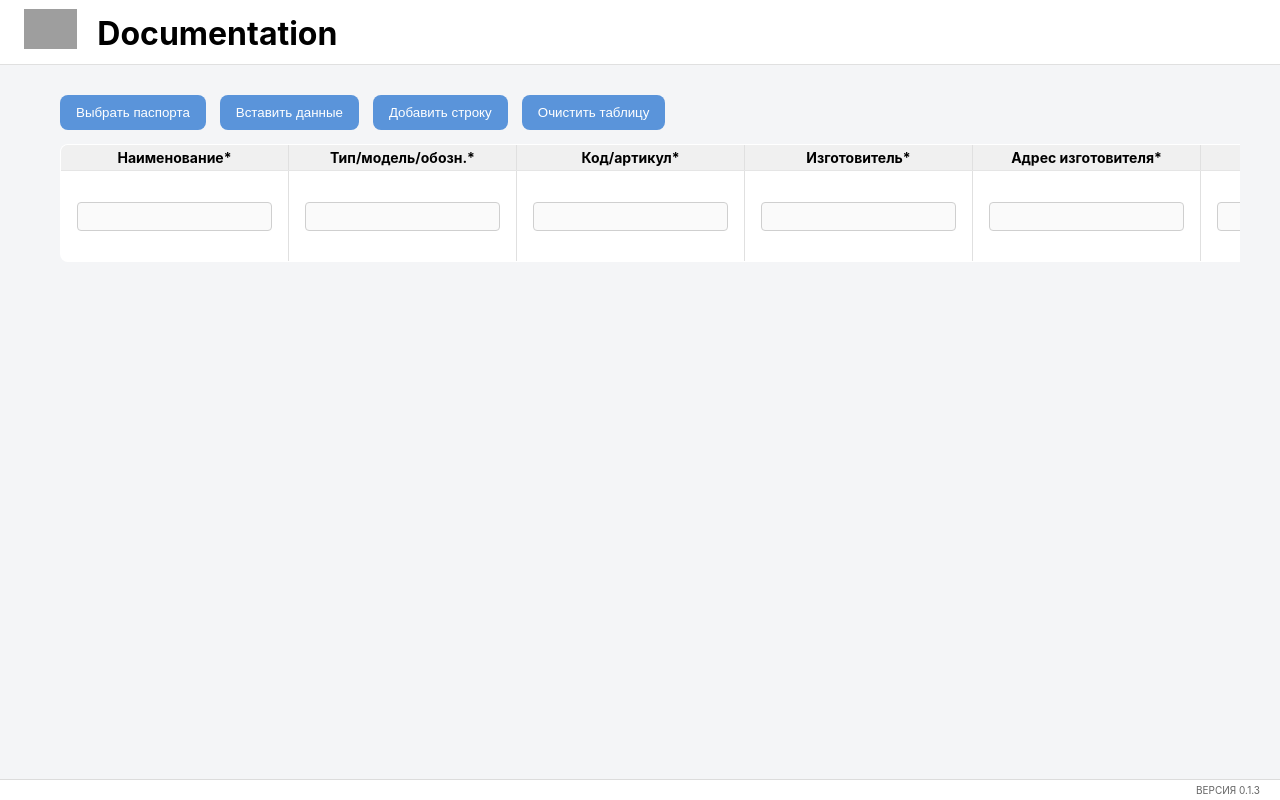
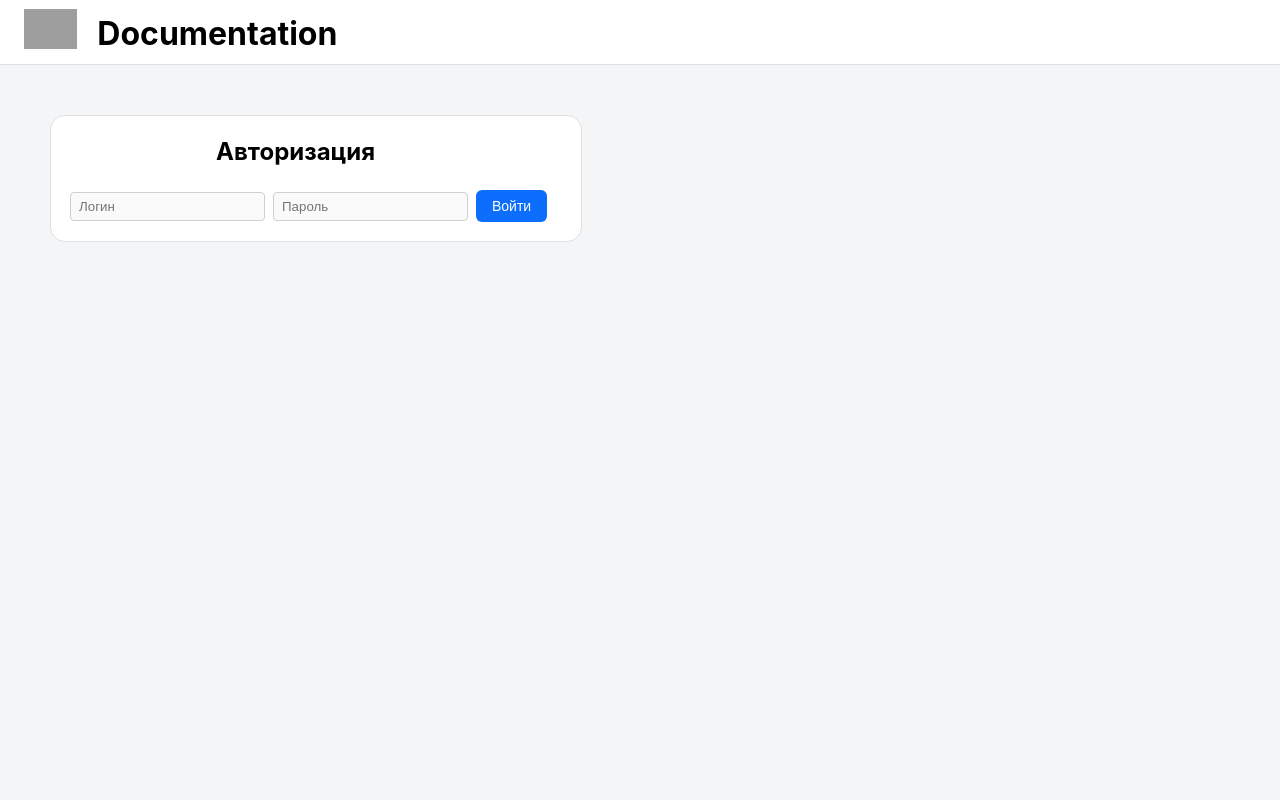
Before and after one commit to OvsyankinVI/dks-ppg-frontend, a React (Create React App) app: page / in a window 1280 px wide. Built offline with nearby package versions, Linux system fonts and the light colour scheme; grey boxes are pictures that could not be loaded.

Commit message:
Вернул и доработал авторизацию

```diff
--- a/src/App.jsx
+++ b/src/App.jsx
@@ -1,8 +1,40 @@
-import React from "react";
+import React, { useEffect, useState } from "react";
 import PassportTable from "./components/PassportTable";
 import logo from "./assets/logo.png";
+import Login from './components/Login';
 
 function App() {
+  const [role, setRole] = useState(() => {
+    return localStorage.getItem('role') || null;
+  });
+
+  // Проверяем, есть ли токен при загрузке
+  useEffect(() => {
+    const token = localStorage.getItem('token');
+    const storedRole = localStorage.getItem('role');
+
+    if (!token && !storedRole) {
+      // Нет токена — показываем форму
+      return;
+    }
+
+    // Если есть токен, но нет роли — обновляем роль
+    if (token && !storedRole) {
+      // Здесь можно сделать запрос на сервер для получения роли,
+      // но пока просто используем роль из localStorage
+    }
+
+    setRole(storedRole);
+  }, []);
+
+  const handleLogin = (newRole) => {
+    setRole(newRole);
+  };
+
+  if (!localStorage.getItem('token')) {
+    return <Login onLogin={handleLogin} />;
+  }
+
   return (
     <div className="app-wrapper">
       <header className="header">
@@ -11,20 +43,10 @@ function App() {
             <img src={logo} alt="Логотип" height="40" />
           </div>
           <h2 className="page-title">Documentation</h2>
-
         </div>
-
-        {/* <div className="header-right">
-          <nav className="nav">
-              <a>Паспортная система</a>
-              <a>Documents</a>
-              <a>Pages</a>
-            </nav>
-        </div> */}
       </header>
 
       <main className="content">
-
         <PassportTable />
       </main>
 
--- a/src/api/api.js
+++ b/src/api/api.js
@@ -1,7 +1,7 @@
 import axios from 'axios';
 
 const API = axios.create({
-  baseURL: process.env.REACT_APP_API_URL || 'http://localhost:5000'
+  baseURL: 'https://dks-ppg-backend.onrender.com' || 'http://localhost:5001'
 });
 
 // interceptor добавляет Authorization если есть token
--- a/src/components/Login.jsx
+++ b/src/components/Login.jsx
@@ -1,5 +1,7 @@
 import React, { useState } from 'react';
 import API from '../api/api';
+import logo from "../assets/logo.png";
+
 
 export default function Login({ onLogin }) {
   const [username,setUsername] = useState('');
@@ -17,11 +19,21 @@ export default function Login({ onLogin }) {
   };
 
   return (
-    <div>
-      <h2>Авторизация</h2>
-      <input placeholder="Логин" value={username} onChange={e=>setUsername(e.target.value)} />
-      <input placeholder="Пароль" type="password" value={password} onChange={e=>setPassword(e.target.value)} />
-      <button onClick={submit}>Войти</button>
+     <div>
+      <header className="header">
+            <div className="header-left">
+              <div className="logo">
+                <img src={logo} alt="Логотип" height="40" />
+              </div>
+              <h2 className="page-title">Documentation</h2>
+            </div>
+      </header>
+      <div className="auth">
+        <h2 className='auth-h2'>Авторизация</h2>
+        <input placeholder="Логин" value={username} onChange={e=>setUsername(e.target.value)} />
+        <input placeholder="Пароль" type="password" value={password} onChange={e=>setPassword(e.target.value)} />
+        <button className='btn-primary' onClick={submit}>Войти</button>
+      </div>
     </div>
   );
 }
--- a/src/index.css
+++ b/src/index.css
@@ -96,7 +96,6 @@ body {
   }
 
 header {
-  background-color: #d2d2d2;
   background-color: #d2d2d2;
   height: 100px;
   display: flex;          /* включаем Flexbox */
@@ -253,3 +252,18 @@ input:focus, textarea:focus {
   font-size: 10px;
   color: #666;
 }
+
+.auth {
+  background: white;
+  border: 1px solid #e0e0e0;
+  width: 500px;
+  border-radius: 15px;
+  padding: 15px;
+  padding-top: 1px;
+  margin-top: 50px;
+  margin-left: 50px;
+}
+
+.auth-h2 {
+ margin-left: 150px;
+}
```
Also changed, not shown: 1 other file (tests, documents, lock files or other folders).
